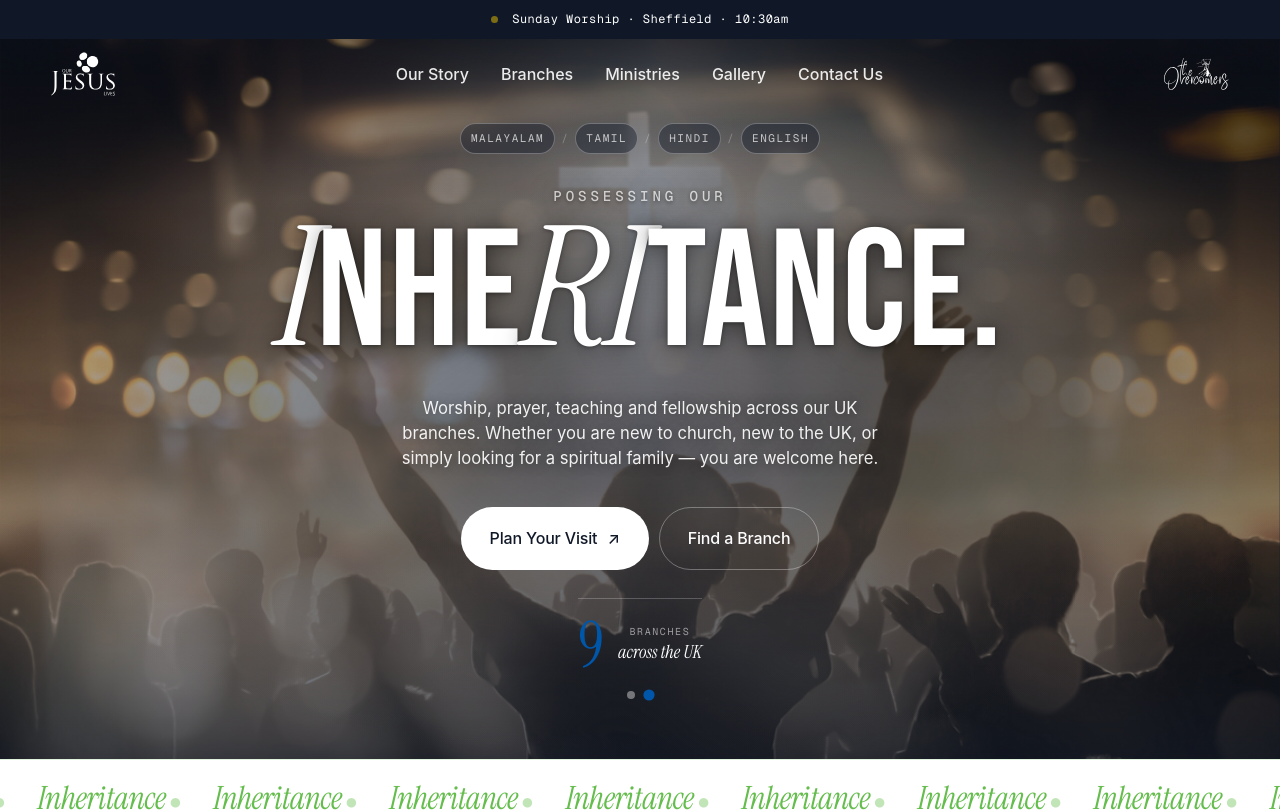
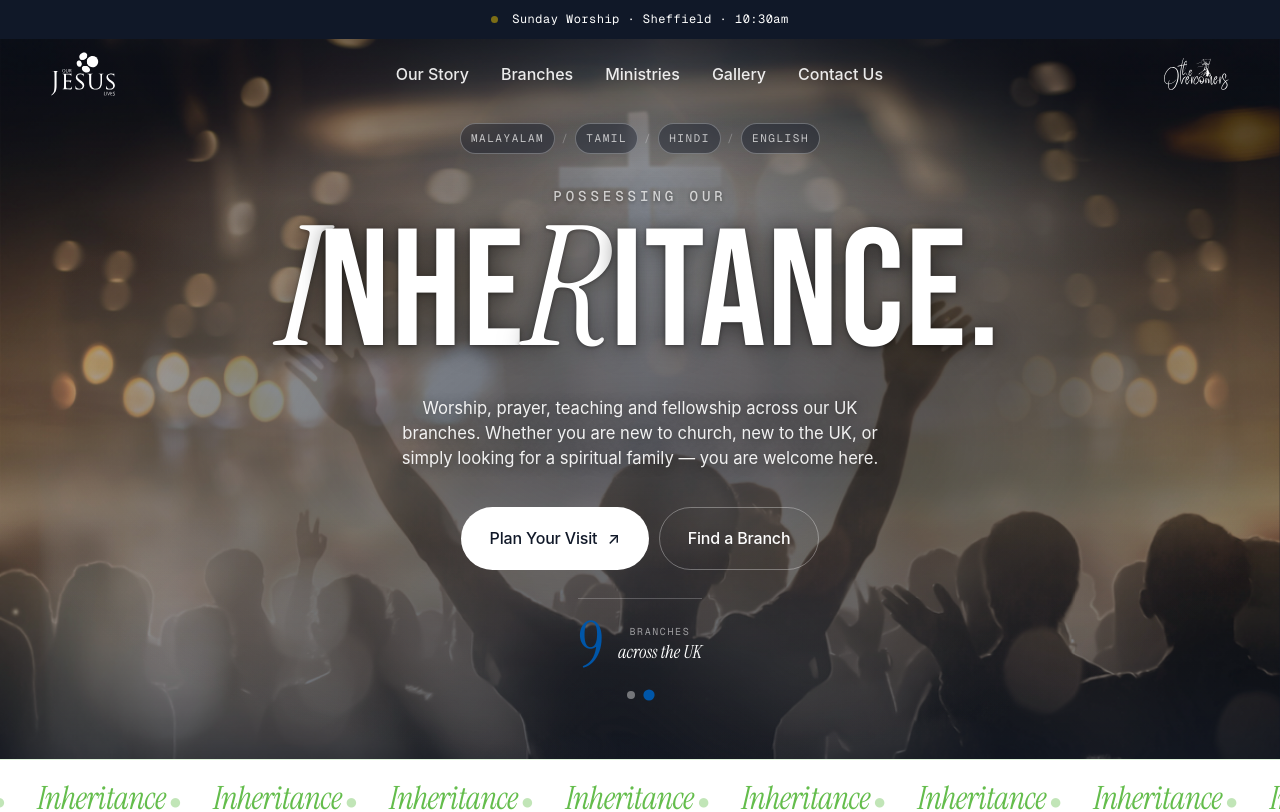
Before and after one commit to ourjesuslives2026/ourjesuslives, a React (Vite) app: page / in a window 1280 px wide. Shown: the top 812 px of the page. Built offline with nearby package versions, Linux system fonts and the light colour scheme; a web font is replaced by a local one.

Commit message:
Fix Inheritance letter styling: only 1st I and R in Instrument Serif
Co-Authored-By: Claude Sonnet 4.6 <noreply@anthropic.com>

```diff
--- a/src/components/Hero.jsx
+++ b/src/components/Hero.jsx
@@ -76,7 +76,7 @@ export default function Hero() {
           <h1 className="display">
             <span className="hero__heading-top">Possessing Our</span>
             <span className="hero__inherit-word" aria-label="Inheritance.">
-              <em>I</em><b>NHE</b><em>RI</em><b>TANCE.</b>
+              <em>I</em><b>NHE</b><em>R</em><b>ITANCE.</b>
             </span>
           </h1>
           <p className="hero__sub-full">
```
